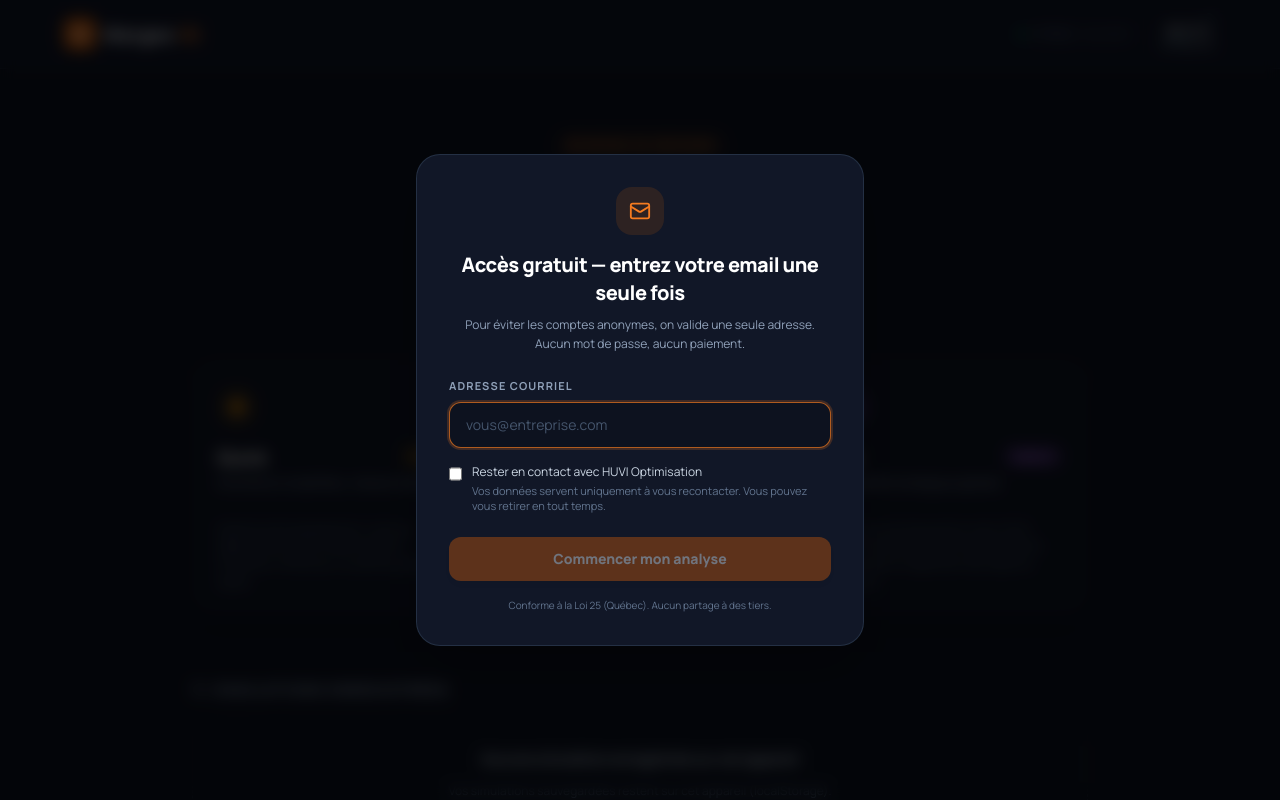
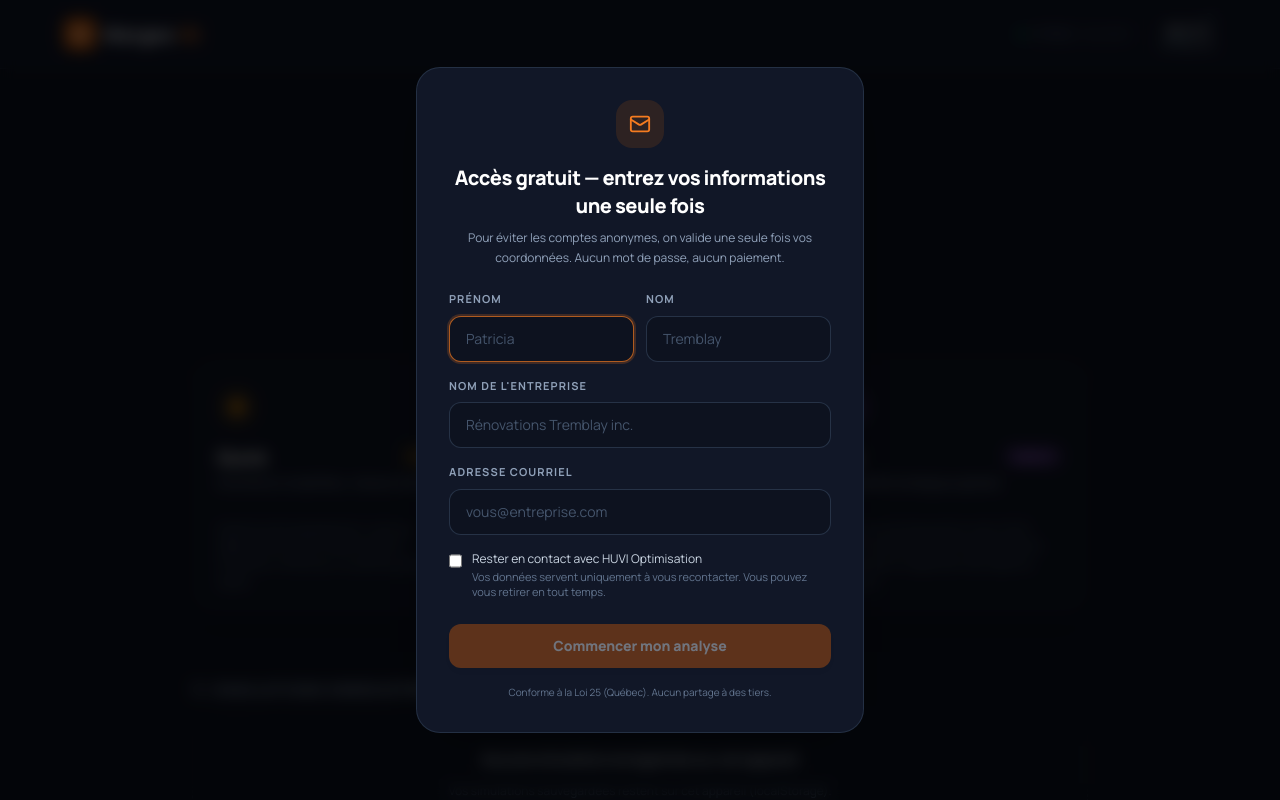
Before and after one commit to HUVIassistance/MargesIQ, a React (Vite) app: page / in a window 1280 px wide. Both pictures are taken after a click on the button 333 px from the left and 488 px from the top of the page. Shown: the top 800 px of the page. Built offline with nearby package versions, Linux system fonts and the light colour scheme.

Commit message:
feat(lead-capture): entreprise + contact obligatoires

```diff
--- a/src/App.tsx
+++ b/src/App.tsx
@@ -12,13 +12,14 @@ import PrintPDF from "./components/PrintPDF";
 import HuviLogo from "./components/HuviLogo";
 import EmailGateModal from "./components/EmailGateModal";
 import {
-  getStoredEmail,
-  saveEmail,
+  getStoredContact,
+  saveContact,
   shouldShowGate,
   shouldShowReask,
   buildLeadPayload,
   sendLeadToWebhook,
-  StoredEmail,
+  StoredContact,
+  GateContactData,
 } from "./lib/leadCapture";
 
 // ===== Persistance locale (localStorage, préfixe marges-iq:) =====
@@ -131,7 +132,7 @@ interface GateState {
  *    sur Quick/Standard/Pro) ; seul le reask doux 45 j peut s'afficher
  */
 function computeInitialGate(): GateState | null {
-  const stored = getStoredEmail();
+  const stored = getStoredContact();
   const mode = getInitialMode();
   if (mode) {
     if (shouldShowGate(stored)) {
@@ -191,8 +192,8 @@ export default function App() {
   };
 
   const handleNewSimulation = (mode: ModeType) => {
-    // Gate email bloquant (1re fois) : le mode sélectionné démarre APRÈS validation.
-    const stored = getStoredEmail();
+    // Gate bloquant (1re fois) : le mode sélectionné démarre APRÈS validation.
+    const stored = getStoredContact();
     if (shouldShowGate(stored)) {
       setGateState({ mode: "gate", pendingMode: mode });
       return;
@@ -201,20 +202,31 @@ export default function App() {
   };
 
   /** Validation du gate bloquant (1re fois) : persiste + envoie le lead + démarre le mode. */
-  const handleGateConfirm = (email: string, consent: boolean) => {
-    const stored = saveEmail(email, consent);
-    void sendLeadToWebhook(buildLeadPayload(email, consent, pastSimulations.length, stored.capturedAt));
+  const handleGateConfirm = (contact: GateContactData, consent: boolean) => {
+    const stored = saveContact(contact.firstName, contact.lastName, contact.company, contact.email, consent);
+    void sendLeadToWebhook(
+      buildLeadPayload(contact.firstName, contact.lastName, contact.company, contact.email, consent, pastSimulations.length, stored.capturedAt)
+    );
     if (gateState?.pendingMode) {
       startSimulation(gateState.pendingMode);
     }
     setGateState(null);
   };
 
-  /** [Continuer] du reask 45 jours : met à jour capturedAt + renvoie le lead. */
-  const handleReaskConfirm = (email: string) => {
-    const prev = getStoredEmail();
-    const stored = saveEmail(email, prev?.consent ?? false, Date.now());
-    void sendLeadToWebhook(buildLeadPayload(email, stored.consent, pastSimulations.length, stored.capturedAt));
+  /** [Continuer] du reask 45 jours : met à jour le contact + capturedAt + renvoie le lead. */
+  const handleReaskConfirm = (contact: GateContactData) => {
+    const prev = getStoredContact();
+    const stored = saveContact(
+      contact.firstName,
+      contact.lastName,
+      contact.company,
+      contact.email,
+      prev?.consent ?? false,
+      Date.now()
+    );
+    void sendLeadToWebhook(
+      buildLeadPayload(contact.firstName, contact.lastName, contact.company, contact.email, stored.consent, pastSimulations.length, stored.capturedAt)
+    );
     setGateState(null);
   };
 
@@ -375,11 +387,11 @@ export default function App() {
       {gateState && (
         <EmailGateModal
           mode={gateState.mode}
-          initialEmail={getStoredEmail()?.email ?? ""}
+          initialContact={getStoredContact() ?? undefined}
           onConfirm={
             gateState.mode === "gate"
-              ? (email, consent) => handleGateConfirm(email, consent)
-              : (email) => handleReaskConfirm(email)
+              ? (contact, consent) => handleGateConfirm(contact, consent)
+              : (contact) => handleReaskConfirm(contact)
           }
           onDismiss={gateState.mode === "reask" ? handleReaskDismiss : undefined}
         />
--- a/src/components/EmailGateModal.tsx
+++ b/src/components/EmailGateModal.tsx
@@ -2,37 +2,51 @@
  * EmailGateModal — Marges IQ
  *
  * Deux modes :
- *  - "gate"  : modal BLOQUANTE (1re fois). Titre « Accès gratuit — entrez votre
- *              email une seule fois ». Case consentement Loi 25 non pré-cochée.
- *              Aucune fermeture possible : l'email est requis pour démarrer.
- *  - "reask" : modal DOUCE (45 jours). Champ pré-rempli, [Continuer] / [Plus tard].
- *              Zéro blocage.
+ *  - "gate"  : modal BLOQUANTE (1re fois). Titre « Accès gratuit — entrez vos
+ *              informations une seule fois ». Champs obligatoires : prénom,
+ *              nom, entreprise, email (validation au blur). Case consentement
+ *              Loi 25 non pré-cochée. Aucune fermeture possible : les
+ *              informations sont requises pour démarrer.
+ *  - "reask" : modal DOUCE (45 jours). Champs pré-remplis depuis le contact
+ *              stocké, [Continuer] / [Plus tard]. Zéro blocage.
  *
  * @license
  * SPDX-License-Identifier: Apache-2.0
  */
 
 import React, { useEffect, useRef, useState } from "react";
-import { isValidEmail } from "../lib/leadCapture";
+import { isValidEmail, isValidName, type GateContactData } from "../lib/leadCapture";
 
 interface EmailGateModalProps {
   mode: "gate" | "reask";
-  /** Email pré-rempli (mode reask uniquement). */
-  initialEmail?: string;
+  /** Contact pré-rempli (mode reask uniquement — email + prénom/nom/entreprise stockés). */
+  initialContact?: Partial<GateContactData>;
   /** Déclenché quand l'utilisateur confirme (gate: après validation, reask: [Continuer]). */
-  onConfirm: (email: string, consent: boolean) => void;
+  onConfirm: (contact: GateContactData, consent: boolean) => void;
   /** [Plus tard] — reask uniquement. */
   onDismiss?: () => void;
 }
 
-export default function EmailGateModal({ mode, initialEmail = "", onConfirm, onDismiss }: EmailGateModalProps) {
-  const [email, setEmail] = useState<string>(initialEmail);
+type TouchedFields = Partial<Record<keyof GateContactData, boolean>>;
+
+export default function EmailGateModal({ mode, initialContact = {}, onConfirm, onDismiss }: EmailGateModalProps) {
+  const [firstName, setFirstName] = useState<string>(initialContact.firstName ?? "");
+  const [lastName, setLastName] = useState<string>(initialContact.lastName ?? "");
+  const [company, setCompany] = useState<string>(initialContact.company ?? "");
+  const [email, setEmail] = useState<string>(initialContact.email ?? "");
   const [consent, setConsent] = useState<boolean>(false);
-  const [touched, setTouched] = useState<boolean>(false);
+  const [touched, setTouched] = useState<TouchedFields>({});
   const inputRef = useRef<HTMLInputElement>(null);
 
-  const valid = isValidEmail(email);
-  const showError = touched && !valid;
+  const validFirstName = isValidName(firstName);
+  const validLastName = isValidName(lastName);
+  const validCompany = isValidName(company);
+  const validEmail = isValidEmail(email);
+  const allValid = validFirstName && validLastName && validCompany && validEmail;
+
+  const markTouched = (field: keyof GateContactData) => {
+    setTouched((prev) => ({ ...prev, [field]: true }));
+  };
 
   useEffect(() => {
     inputRef.current?.focus();
@@ -40,12 +54,20 @@ export default function EmailGateModal({ mode, initialEmail = "", onConfirm, onD
 
   const handleSubmit = (e: React.FormEvent) => {
     e.preventDefault();
-    if (!valid) {
-      setTouched(true);
+    if (!allValid) {
+      setTouched({ firstName: true, lastName: true, company: true, email: true });
       return;
     }
-    onConfirm(email.trim(), mode === "gate" ? consent : true);
+    onConfirm(
+      { firstName: firstName.trim(), lastName: lastName.trim(), company: company.trim(), email: email.trim() },
+      mode === "gate" ? consent : true
+    );
   };
+
+  const inputClass = (invalid: boolean) =>
+    `w-full bg-[#0d121f] border rounded-xl px-4 py-3 text-sm text-slate-100 placeholder:text-slate-600 outline-none transition-colors focus:ring-2 ${
+      invalid ? "border-red-500/70 focus:ring-red-500/30" : "border-slate-700/70 focus:border-orange-500/70 focus:ring-orange-500/20"
+    }`;
 
   return (
     <div
@@ -64,48 +86,114 @@ export default function EmailGateModal({ mode, initialEmail = "", onConfirm, onD
             </svg>
           </div>
           <h2 id="email-gate-title" className="text-xl font-black tracking-tight text-white">
-            {mode === "gate" ? "Accès gratuit — entrez votre email une seule fois" : "Votre email est toujours bon ?"}
+            {mode === "gate" ? "Accès gratuit — entrez vos informations une seule fois" : "Vos informations sont toujours bonnes ?"}
           </h2>
           {mode === "gate" ? (
             <p className="text-xs text-slate-400 mt-2 leading-relaxed">
-              Pour éviter les comptes anonymes, on valide une seule adresse. Aucun mot de passe, aucun paiement.
+              Pour éviter les comptes anonymes, on valide une seule fois vos coordonnées. Aucun mot de passe, aucun paiement.
             </p>
           ) : (
             <p className="text-xs text-slate-400 mt-2 leading-relaxed">
-              On met juste votre adresse à jour — vos simulations restent intactes.
+              On met juste vos informations à jour — vos simulations restent intactes.
             </p>
           )}
         </div>
 
         <form onSubmit={handleSubmit} noValidate>
+          <div className="grid grid-cols-2 gap-3">
+            <div>
+              <label htmlFor="gate-first-name" className="block text-[11px] font-bold uppercase tracking-widest text-slate-400 mb-2">
+                Prénom
+              </label>
+              <input
+                ref={inputRef}
+                id="gate-first-name"
+                type="text"
+                autoComplete="given-name"
+                placeholder="Patricia"
+                value={firstName}
+                onChange={(e) => setFirstName(e.target.value)}
+                onBlur={() => markTouched("firstName")}
+                className={inputClass(touched.firstName && !validFirstName)}
+                aria-invalid={touched.firstName && !validFirstName}
+                aria-describedby={touched.firstName && !validFirstName ? "gate-first-name-error" : undefined}
+              />
+              {touched.firstName && !validFirstName && (
+                <p id="gate-first-name-error" className="text-[11px] text-red-400 mt-1.5">
+                  Minimum 2 caractères.
+                </p>
+              )}
+            </div>
+            <div>
+              <label htmlFor="gate-last-name" className="block text-[11px] font-bold uppercase tracking-widest text-slate-400 mb-2">
+                Nom
+              </label>
+              <input
+                id="gate-last-name"
+                type="text"
+                autoComplete="family-name"
+                placeholder="Tremblay"
+                value={lastName}
+                onChange={(e) => setLastName(e.target.value)}
+                onBlur={() => markTouched("lastName")}
+                className={inputClass(touched.lastName && !validLastName)}
+                aria-invalid={touched.lastName && !validLastName}
+                aria-describedby={touched.lastName && !validLastName ? "gate-last-name-error" : undefined}
+              />
+              {touched.lastName && !validLastName && (
+                <p id="gate-last-name-error" className="text-[11px] text-red-400 mt-1.5">
+                  Minimum 2 caractères.
+                </p>
+              )}
+            </div>
+          </div>
+
+          <div className="mt-4">
+            <label htmlFor="gate-company" className="block text-[11px] font-bold uppercase tracking-widest text-slate-400 mb-2">
+              Nom de l'entreprise
+            </label>
+            <input
+              id="gate-company"
+              type="text"
+              autoComplete="organization"
+              placeholder="Rénovations Tremblay inc."
+              value={company}
+              onChange={(e) => setCompany(e.target.value)}
+              onBlur={() => markTouched("company")}
+              className={inputClass(touched.company && !validCompany)}
+              aria-invalid={touched.company && !validCompany}
+              aria-describedby={touched.company && !validCompany ? "gate-company-error" : undefined}
+            />
+            {touched.company && !validCompany && (
+              <p id="gate-company-error" className="text-[11px] text-red-400 mt-1.5">
+                Minimum 2 caractères.
+              </p>
+            )}
+          </div>
+
+          <div className="mt-4">
             <label htmlFor="email-gate-input" className="block text-[11px] font-bold uppercase tracking-widest text-slate-400 mb-2">
               Adresse courriel
             </label>
             <input
-            ref={inputRef}
               id="email-gate-input"
               type="email"
               inputMode="email"
               autoComplete="email"
               placeholder="vous@entreprise.com"
               value={email}
-            onChange={(e) => {
-              setEmail(e.target.value);
-              setTouched(true);
-            }}
-            className={`w-full bg-[#0d121f] border rounded-xl px-4 py-3 text-sm text-slate-100 placeholder:text-slate-600 outline-none transition-colors focus:ring-2 ${
-              showError
-                ? "border-red-500/70 focus:ring-red-500/30"
-                : "border-slate-700/70 focus:border-orange-500/70 focus:ring-orange-500/20"
-            }`}
-            aria-invalid={showError}
-            aria-describedby={showError ? "email-gate-error" : undefined}
+              onChange={(e) => setEmail(e.target.value)}
+              onBlur={() => markTouched("email")}
+              className={inputClass(touched.email && !validEmail)}
+              aria-invalid={touched.email && !validEmail}
+              aria-describedby={touched.email && !validEmail ? "email-gate-error" : undefined}
             />
-          {showError && (
+            {touched.email && !validEmail && (
               <p id="email-gate-error" className="text-[11px] text-red-400 mt-1.5">
                 Adresse courriel invalide ou temporaire (jetable) — vérifiez le format.
               </p>
             )}
+          </div>
 
           {mode === "gate" && (
             <div className="mt-4">
@@ -138,7 +226,7 @@ export default function EmailGateModal({ mode, initialEmail = "", onConfirm, onD
             )}
             <button
               type="submit"
-              disabled={!valid}
+              disabled={!allValid}
               className="flex-1 px-4 py-3 bg-orange-600 hover:bg-orange-500 disabled:opacity-40 disabled:cursor-not-allowed text-white text-sm font-black rounded-xl transition-all shadow-md cursor-pointer focus:outline-none focus:ring-2 focus:ring-orange-500/40"
             >
               {mode === "gate" ? "Commencer mon analyse" : "Continuer"}
--- a/src/lib/leadCapture.ts
+++ b/src/lib/leadCapture.ts
@@ -1,22 +1,27 @@
 /**
  * Lead capture — Marges IQ
  *
- * Gate email (Loi 25 compliant) : une seule fois obligatoire, puis re-demande douce
- * après 45 jours. Envoi du lead vers un webhook Make configurable (jamais de clé
- * API Airtable dans le front).
+ * Gate (Loi 25 compliant) : prénom, nom, entreprise et email obligatoires une
+ * seule fois, puis re-demande douce après 45 jours. Envoi du lead vers un
+ * webhook Make configurable (jamais de clé API Airtable dans le front).
+ *
+ * Persistance : `marges-iq:contact` (objet complet). Compat ascendant :
+ * l'ancienne clé `marges-iq:email` est migrée automatiquement à la lecture.
  *
  * @license
  * SPDX-License-Identifier: Apache-2.0
  */
 
 // ===== Configuration =====
-// URL du webhook Make à créer (voir CODA_LEADCAPTURE_RAPPORT.md / instructions Hugo).
-// Scénario Make : Webhook → Airtable 🕵️Leads (Courriel / Source / 1er contact / consentement).
-// Laisser VIDE tant que le webhook n'existe pas : l'envoi est silencieusement sauté
-// (log console.warn) et la capture locale fonctionne quand même.
+// URL du webhook Make (scénario : Webhook → Airtable 🕵️Leads — Prénom / Nom /
+// Entreprise / Courriel / Source / consentement). Laisser VIDE tant que le
+// webhook n'existe pas : l'envoi est silencieusement sauté (log console.warn)
+// et la capture locale fonctionne quand même.
 export const LEAD_WEBHOOK_URL = "https://hook.us1.make.com/wpmio4qzoilxrjuenuyhwfv4d8dbepby";
 
 // ===== Constantes de persistance =====
+export const CONTACT_STORAGE_KEY = "marges-iq:contact";
+/** Ancienne clé (avant gate enrichi) — lue uniquement pour migrer. */
 export const EMAIL_STORAGE_KEY = "marges-iq:email";
 export const REASK_AFTER_MS = 45 * 24 * 60 * 60 * 1000; // 45 jours
 
@@ -58,18 +63,34 @@ export const DISPOSABLE_DOMAINS: ReadonlySet<string> = new Set([
   "spambox.us",
 ]);
 
-export interface StoredEmail {
+/** Contact complet capturé par le gate. */
+export interface StoredContact {
+  firstName: string;
+  lastName: string;
+  company: string;
   email: string;
   capturedAt: number; // epoch ms
   consent: boolean;
 }
 
+/** Payload envoyé au webhook Make (mapping Airtable 🕵️Leads). */
 export interface LeadPayload {
+  firstName: string;
+  lastName: string;
+  company: string;
   email: string;
   consent: boolean;
   source: string;
   simulations: number;
   capturedAt: number; // epoch ms
+}
+
+/** Données de contact saisies dans le modal (sans consentement ni timestamp). */
+export interface GateContactData {
+  firstName: string;
+  lastName: string;
+  company: string;
+  email: string;
 }
 
 const EMAIL_RE = /^[^\s@]+@[^\s@]+\.[^\s@]{2,}$/;
@@ -93,39 +114,48 @@ export function normalizeEmail(email: string): string {
   return (email || "").trim().toLowerCase();
 }
 
+/** Validation d'un nom/prénom/entreprise : au moins 2 caractères (trim). */
+export function isValidName(name: string): boolean {
+  return (name || "").trim().length >= 2;
+}
+
 /**
- * Faut-il montrer le gate bloquant ? Vrai si aucun email valide n'est stocké.
+ * Faut-il montrer le gate bloquant ? Vrai si aucun contact valide n'est stocké
+ * (email valide requis — prénom/nom/entreprise sont enrichis via le reask).
  */
-export function shouldShowGate(stored: StoredEmail | null): boolean {
+export function shouldShowGate(stored: StoredContact | null): boolean {
   return !stored || !isValidEmail(stored.email);
 }
 
 /**
- * Faut-il montrer la re-demande douce (45 jours) ? Vrai si l'email est stocké
- * et que capturedAt est plus vieux que REASK_AFTER_MS. nowMs injectable (tests).
+ * Faut-il montrer la re-demande douce (45 jours) ? Vrai si le contact est
+ * stocké et que capturedAt est plus vieux que REASK_AFTER_MS. nowMs
+ * injectable (tests).
  */
-export function shouldShowReask(stored: StoredEmail | null, nowMs: number = Date.now()): boolean {
+export function shouldShowReask(stored: StoredContact | null, nowMs: number = Date.now()): boolean {
   if (!stored || !isValidEmail(stored.email)) return false;
   return nowMs - stored.capturedAt >= REASK_AFTER_MS;
 }
 
-/**
- * Lit l'email stocké en localStorage. Retourne null si absent/corrompu.
- */
-export function getStoredEmail(storage: Pick<Storage, "getItem"> = window.localStorage): StoredEmail | null {
+/** Parse un objet StoredContact stocké. Retourne null si absent/corrompu. */
+function parseStoredContact(raw: string): StoredContact | null {
   try {
-    const raw = storage.getItem(EMAIL_STORAGE_KEY);
-    if (!raw) return null;
-    const parsed = JSON.parse(raw) as Partial<StoredEmail>;
+    const parsed = JSON.parse(raw) as Partial<StoredContact>;
     if (
       !parsed ||
       typeof parsed !== "object" ||
+      typeof parsed.firstName !== "string" ||
+      typeof parsed.lastName !== "string" ||
+      typeof parsed.company !== "string" ||
       typeof parsed.email !== "string" ||
       typeof parsed.capturedAt !== "number"
     ) {
       return null;
     }
     return {
+      firstName: parsed.firstName.trim(),
+      lastName: parsed.lastName.trim(),
+      company: parsed.company.trim(),
       email: normalizeEmail(parsed.email),
       capturedAt: parsed.capturedAt,
       consent: Boolean(parsed.consent),
@@ -136,19 +166,69 @@ export function getStoredEmail(storage: Pick<Storage, "getItem"> = window.localS
 }
 
 /**
- * Persiste l'email (et met à jour capturedAt). Retourne l'objet stocké.
+ * Lit le contact stocké en localStorage (clé `marges-iq:contact`).
+ * Compat ascendant : si la nouvelle clé est absente mais que l'ancienne
+ * (`marges-iq:email`) existe, elle est migrée (écrite sous la nouvelle clé,
+ * l'ancienne est conservée pour réversibilité) et retournée avec prénom /
+ * nom / entreprise vides. Retourne null si absent/corrompu.
  */
-export function saveEmail(
+export function getStoredContact(storage: Pick<Storage, "getItem" | "setItem"> = window.localStorage): StoredContact | null {
+  const raw = storage.getItem(CONTACT_STORAGE_KEY);
+  if (raw) return parseStoredContact(raw);
+
+  // Migration depuis l'ancienne clé marges-iq:email (gate email seul)
+  try {
+    const legacyRaw = storage.getItem(EMAIL_STORAGE_KEY);
+    if (!legacyRaw) return null;
+    const legacy = JSON.parse(legacyRaw) as Partial<StoredContact>;
+    if (
+      !legacy ||
+      typeof legacy !== "object" ||
+      typeof legacy.email !== "string" ||
+      typeof legacy.capturedAt !== "number"
+    ) {
+      return null;
+    }
+    const migrated: StoredContact = {
+      firstName: typeof legacy.firstName === "string" ? legacy.firstName.trim() : "",
+      lastName: typeof legacy.lastName === "string" ? legacy.lastName.trim() : "",
+      company: typeof legacy.company === "string" ? legacy.company.trim() : "",
+      email: normalizeEmail(legacy.email),
+      capturedAt: legacy.capturedAt,
+      consent: Boolean(legacy.consent),
+    };
+    storage.setItem(CONTACT_STORAGE_KEY, JSON.stringify(migrated));
+    return migrated;
+  } catch {
+    return null;
+  }
+}
+
+/**
+ * Persiste le contact (et met à jour capturedAt) sous `marges-iq:contact`.
+ * Retourne l'objet stocké.
+ */
+export function saveContact(
+  firstName: string,
+  lastName: string,
+  company: string,
   email: string,
   consent: boolean,
   capturedAt: number = Date.now(),
   storage: Pick<Storage, "setItem"> = window.localStorage
-): StoredEmail {
-  const stored: StoredEmail = { email: normalizeEmail(email), capturedAt, consent };
+): StoredContact {
+  const stored: StoredContact = {
+    firstName: (firstName || "").trim(),
+    lastName: (lastName || "").trim(),
+    company: (company || "").trim(),
+    email: normalizeEmail(email),
+    capturedAt,
+    consent,
+  };
   try {
-    storage.setItem(EMAIL_STORAGE_KEY, JSON.stringify(stored));
+    storage.setItem(CONTACT_STORAGE_KEY, JSON.stringify(stored));
   } catch (err) {
-    console.error("Échec de sauvegarde email:", err);
+    console.error("Échec de sauvegarde contact:", err);
   }
   return stored;
 }
@@ -158,12 +238,18 @@ export function saveEmail(
  * existantes au moment de la capture (anti-mensonge : reflète l'usage réel).
  */
 export function buildLeadPayload(
+  firstName: string,
+  lastName: string,
+  company: string,
   email: string,
   consent: boolean,
   simulations: number,
   capturedAt: number = Date.now()
 ): LeadPayload {
   return {
+    firstName: (firstName || "").trim(),
+    lastName: (lastName || "").trim(),
+    company: (company || "").trim(),
     email: normalizeEmail(email),
     consent,
     source: "Marges IQ",
```
Also changed, not shown: 2 other files (tests, documents, lock files or other folders). Lines whose indentation alone changed are shown as unchanged.
